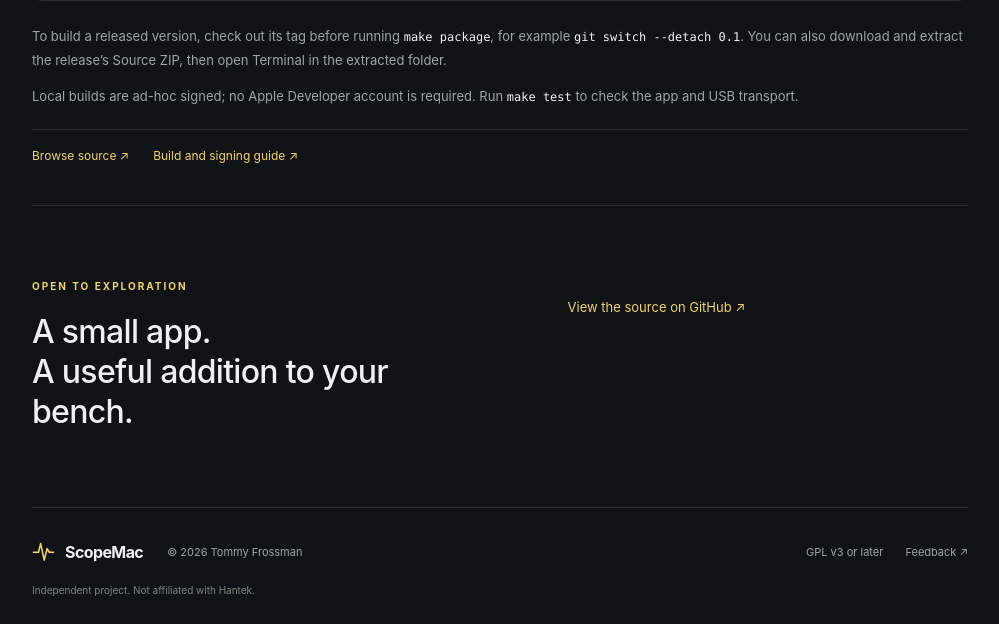
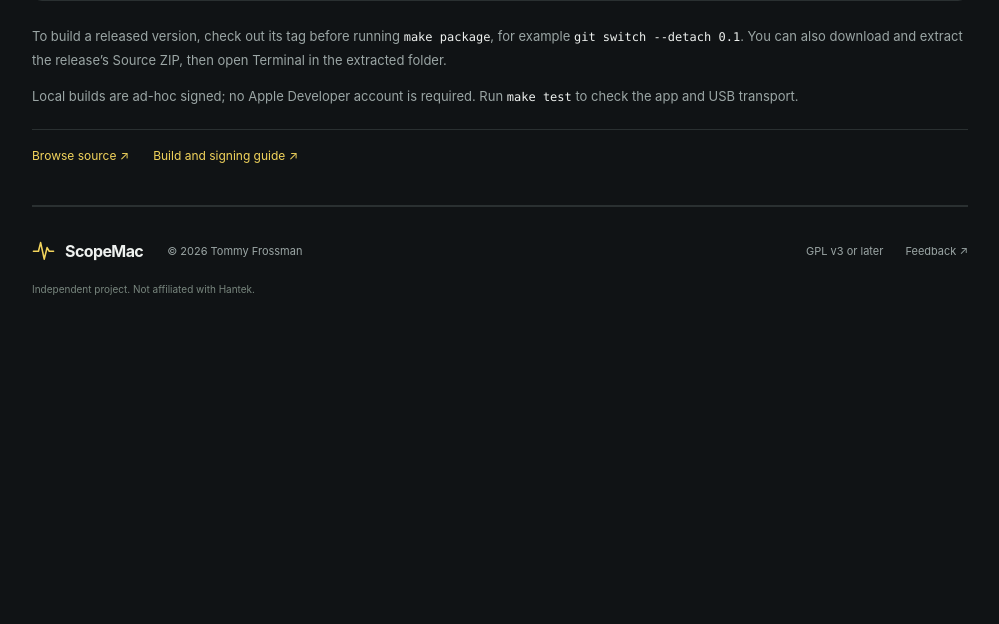
Before and after one commit to kladhest-se/scopemac, a PHP site: page / in a window 1280 px wide. Shown: the part 4761-5385 px from the top of the page, without its empty margins (140-1139 px from the left). After the commit the page ends 5056 px from the top, so only its background shows below. Run offline with PHP 8.4, Linux system fonts and the light colour scheme; data that the repository does not hold is empty.

Commit message:
fixing some stuff for the website

```diff
--- a/public-web/index.php
+++ b/public-web/index.php
@@ -147,7 +147,7 @@ open build/ScopeMac.app</code></pre><p>Choose <strong>Demo</strong> to explore w
   <p>Local builds are ad-hoc signed; no Apple Developer account is required. Run <code>make test</code> to check the app and USB transport.</p>
   <div class="release-links"><a href="<?= $repo ?>">Browse source ↗</a><?php if ($latestRelease): ?><a href="<?= $repo ?>/archive/refs/tags/<?= rawurlencode($latestRelease['tag']) ?>.zip">Release source ZIP</a><?php endif; ?><a href="<?= $repo ?>/blob/main/BUILD-AND-SIGN.md">Build and signing guide ↗</a></div>
 </section>
-<section class="closing" aria-labelledby="closing-title"><div><span class="eyebrow">OPEN TO EXPLORATION</span><h2 id="closing-title">A small app.<br>A useful addition to your bench.</h2></div><div><a class="text-link" href="<?= $repo ?>">View the source on GitHub <span aria-hidden="true">↗</span></a></div></section>
+
 </main>
 <footer><a class="brand" href="./"><img src="assets/icon.svg" width="23" height="23" alt=""><span>ScopeMac</span></a><p>© <?= htmlspecialchars($year, ENT_QUOTES, 'UTF-8') ?> Tommy Frossman</p><div><a href="<?= $repo ?>/blob/main/LICENSE">GPL v3 or later</a><a href="<?= $repo ?>/issues">Feedback ↗</a></div><small>Independent project. Not affiliated with Hantek.</small></footer>
 </div>
```
